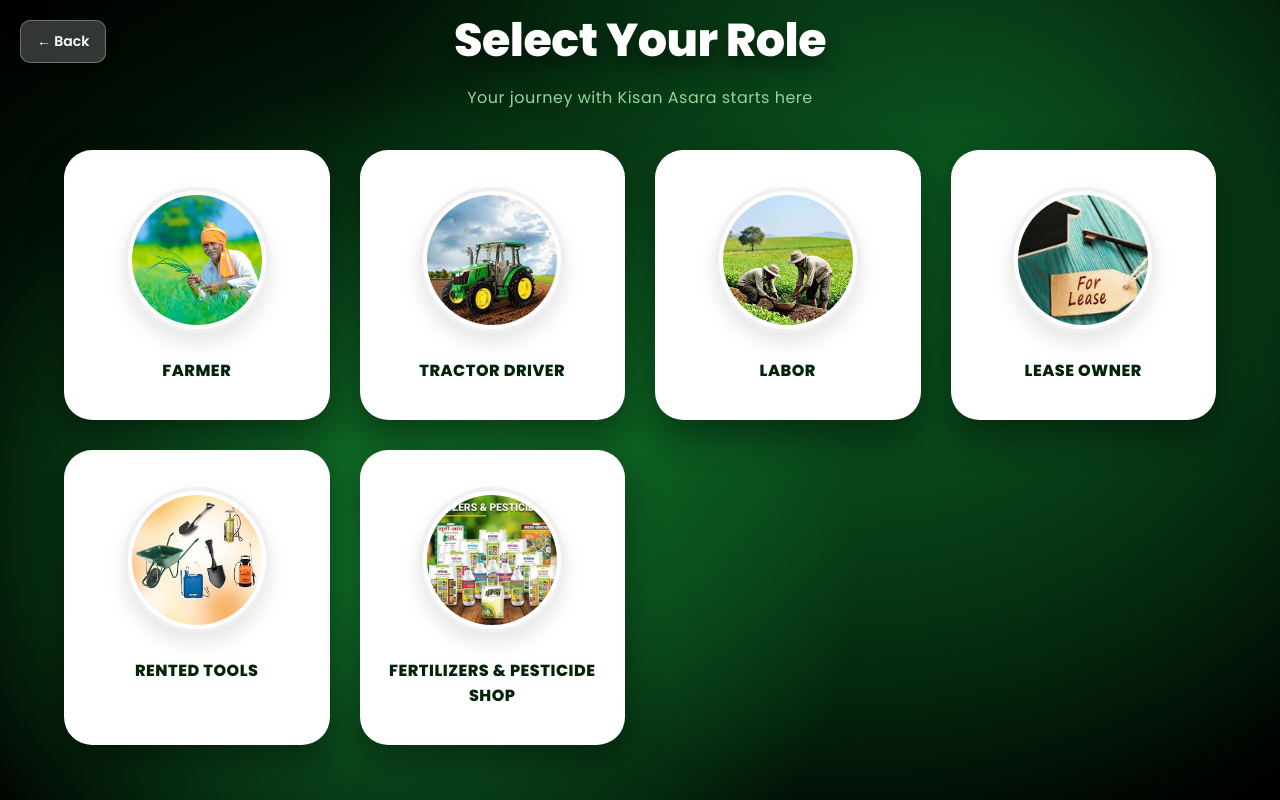
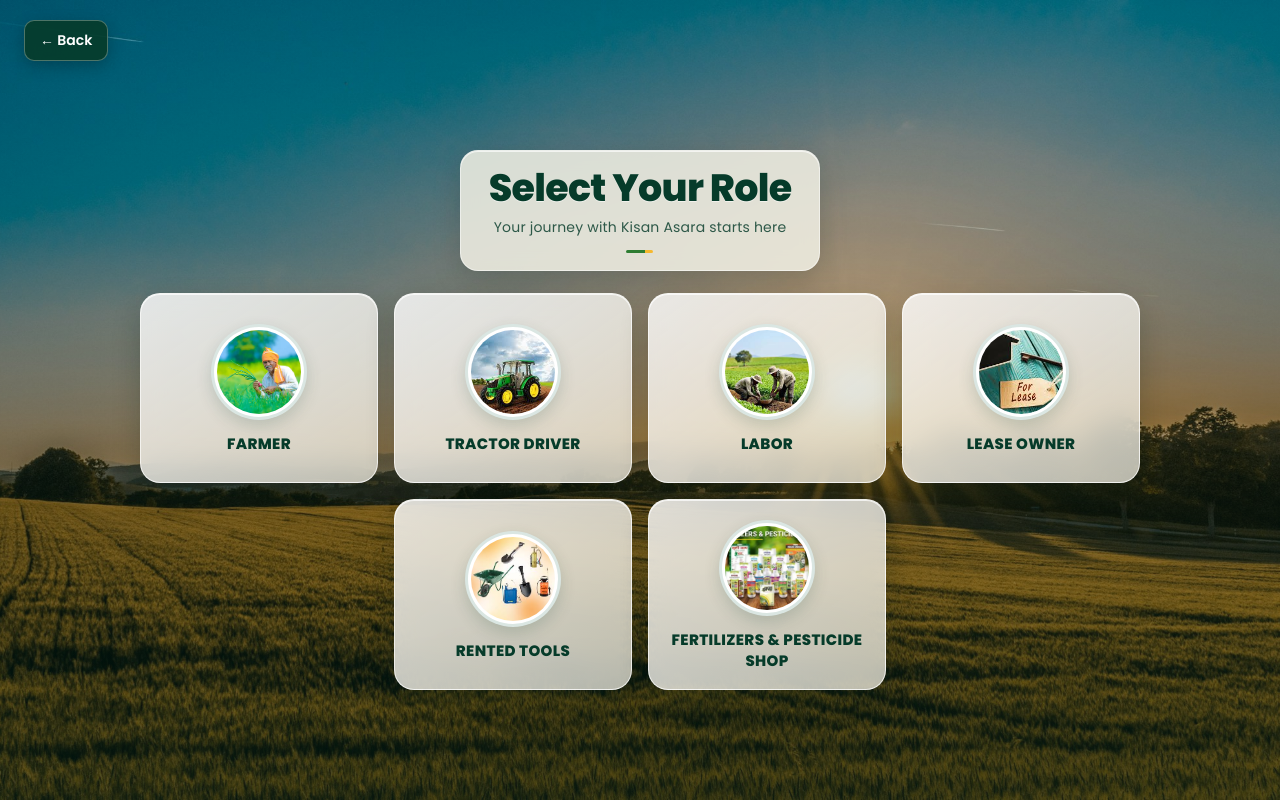
Before and after one commit to praneeth2538/Kisan-Asara, a Django app: page /register_choice/ in a window 1280 px wide. Run offline with Django 5.2, Linux system fonts and the light colour scheme; parts of the project's set-up code (start-up, migrations or seed data) failed here and were passed over.

Commit message:
Update Kisan Asara UI and project improvements

```diff
--- a/kisan1/templates/kisan1/register_choice.html
+++ b/kisan1/templates/kisan1/register_choice.html
@@ -11,15 +11,24 @@
 
     <style>
         :root {
-            --primary-green: #2e7d32;
-            --dark-green: #042409;
-            --accent-lime: #c5e1a5;
+            --forest-green: #063b2a;
+            --deep-emerald: #075a3c;
+            --natural-green: #2e7d32;
+            --cream: #f5f3e8;
+            --warm-yellow: #f5b82e;
+        }
+
+        *,
+        *::before,
+        *::after {
+            box-sizing: border-box;
         }
 
         body {
             margin: 0;
-            padding: 0;
             min-height: 100vh;
+            min-height: 100svh;
+            padding: 76px 24px 36px;
             font-family: 'Poppins', sans-serif;
             display: flex;
             flex-direction: column;
@@ -27,197 +36,144 @@
             justify-content: center;
             overflow-x: hidden;
             position: relative;
-
-            background-color: #010a02;
+            isolation: isolate;
+            background-color: var(--forest-green);
             background-image:
-                radial-gradient(circle at 30% 70%, rgba(25, 171, 64, 0.6) 0%, transparent 45%),
-                radial-gradient(circle at 75% 25%, rgba(13, 102, 37, 0.8) 0%, transparent 55%),
-                radial-gradient(ellipse at 50% 50%, #063d14 0%, #000000 100%);
-            background-attachment: fixed;
-            animation: fadeIn 0.8s ease-in-out;
+                linear-gradient(180deg, rgba(3, 35, 24, 0.2) 0%, rgba(3, 35, 24, 0.38) 58%, rgba(3, 35, 24, 0.56) 100%),
+                url("{% static 'kisan1/images/register-landscape.jpg' %}");
+            background-position: center;
+            background-size: cover;
+            background-repeat: no-repeat;
         }
 
-        /* ✅ BACK BUTTON FIX ONLY */
         .back-btn {
-            position: fixed;
+            position: absolute;
             top: 20px;
-            left: 20px;
+            left: 24px;
             z-index: 9999;
-
-            background: rgba(255, 255, 255, 0.2);
-            backdrop-filter: blur(10px);
-
+            padding: 9px 15px;
+            border: 1px solid rgba(245, 243, 232, 0.3);
+            border-radius: 10px;
+            background: rgba(6, 59, 42, 0.9);
             color: #ffffff;
             text-decoration: none;
             font-weight: 600;
             font-size: 14px;
-
-            padding: 10px 16px;
-            border-radius: 10px;
-
-            border: 1px solid rgba(255, 255, 255, 0.3);
-            box-shadow: 0 4px 12px rgba(0, 0, 0, 0.3);
-
-            transition: all 0.3s ease;
+            box-shadow: 0 5px 16px rgba(0, 0, 0, 0.24);
+            transition: background-color 180ms ease, border-color 180ms ease, transform 180ms ease;
         }
 
         .back-btn:hover {
-            background: #ffffff;
-            color: #042409;
+            background: var(--deep-emerald);
+            border-color: rgba(245, 243, 232, 0.58);
             transform: translateY(-2px);
         }
 
-        @keyframes fadeIn {
-            from {
-                opacity: 0;
-            }
-
-            to {
-                opacity: 1;
-            }
+        .back-btn:focus-visible,
+        .card:focus-visible {
+            outline: 3px solid var(--warm-yellow);
+            outline-offset: 4px;
         }
 
         header {
+            position: relative;
             text-align: center;
-            margin-bottom: 40px;
+            margin: 0 0 22px;
             z-index: 2;
-            animation: slideDown 0.6s ease-out;
+            padding: 14px 28px 17px;
+            border: 1px solid rgba(255, 255, 255, 0.48);
+            border-radius: 18px;
+            background: rgba(245, 243, 232, 0.84);
+            -webkit-backdrop-filter: blur(9px);
+            backdrop-filter: blur(9px);
+            box-shadow: 0 10px 28px rgba(1, 25, 16, 0.17), inset 0 1px 0 rgba(255, 255, 255, 0.68);
         }
 
-        @keyframes slideDown {
-            from {
-                transform: translateY(-20px);
-                opacity: 0;
-            }
-
-            to {
-                transform: translateY(0);
-                opacity: 1;
-            }
+        header::after {
+            content: '';
+            display: block;
+            width: 27px;
+            height: 3px;
+            margin: 12px auto 0;
+            border-radius: 3px;
+            background: linear-gradient(90deg, var(--natural-green) 0 72%, var(--warm-yellow) 72% 100%);
         }
 
         header h2 {
-            font-size: clamp(32px, 5vw, 46px);
-            color: #ffffff;
+            font-size: clamp(29px, 3.5vw, 38px);
+            line-height: 1.2;
+            color: var(--forest-green);
             font-weight: 800;
-            text-shadow: 0 10px 20px rgba(0, 0, 0, 0.5);
-            margin: 0 0 10px 0;
-            letter-spacing: -0.5px;
+            text-shadow: 0 1px 0 rgba(255, 255, 255, 0.55);
+            margin: 0 0 7px;
+            letter-spacing: -0.7px;
         }
 
         header p {
-            color: #90d69b;
+            color: rgba(6, 59, 42, 0.82);
             font-weight: 500;
-            font-size: 16px;
-            letter-spacing: 0.5px;
+            font-size: 14px;
+            letter-spacing: 0.2px;
             margin: 0;
         }
 
         .container {
             display: grid;
-            grid-template-columns: repeat(auto-fit, minmax(220px, 1fr));
-            gap: 30px;
-            width: 90%;
-            max-width: 1200px;
-            padding-bottom: 50px;
+            grid-template-columns: repeat(4, minmax(0, 1fr));
+            gap: 16px;
+            width: min(100%, 1000px);
             z-index: 2;
         }
 
+        .card:nth-child(5) {
+            grid-column: 2;
+        }
+
+        .card:nth-child(6) {
+            grid-column: 3;
+        }
+
         .card {
-            background: #ffffff;
-            border-radius: 28px;
-            padding: 35px 20px;
+            min-height: 190px;
+            padding: 20px 14px 18px;
+            border: 1px solid rgba(255, 255, 255, 0.72);
+            border-radius: 20px;
+            background: linear-gradient(145deg, rgba(255, 255, 255, 0.82), rgba(245, 243, 232, 0.72));
+            -webkit-backdrop-filter: blur(12px);
+            backdrop-filter: blur(12px);
             text-decoration: none;
             display: flex;
             flex-direction: column;
             align-items: center;
-            transition: all 0.4s cubic-bezier(0.4, 0, 0.2, 1);
+            justify-content: center;
+            gap: 13px;
+            transition: transform 220ms ease, box-shadow 220ms ease, border-color 220ms ease;
             position: relative;
-            overflow: hidden;
             text-align: center;
-            box-shadow: 0 15px 35px rgba(0, 0, 0, 0.4);
-            animation: slideUp 0.6s ease-out backwards;
-            border: 2px solid transparent;
-        }
-
-        @keyframes slideUp {
-            from {
-                transform: translateY(30px);
-                opacity: 0;
-            }
-
-            to {
-                transform: translateY(0);
-                opacity: 1;
-            }
-        }
-
-        .card:nth-child(1) {
-            animation-delay: 0.1s;
-        }
-
-        .card:nth-child(2) {
-            animation-delay: 0.2s;
-        }
-
-        .card:nth-child(3) {
-            animation-delay: 0.3s;
-        }
-
-        .card:nth-child(4) {
-            animation-delay: 0.4s;
-        }
-
-        .card:nth-child(5) {
-            animation-delay: 0.5s;
-        }
-
-        .card:nth-child(6) {
-            animation-delay: 0.6s;
-        }
-
-        .card::before {
-            content: '';
-            position: absolute;
-            top: 0;
-            left: -100%;
-            width: 50%;
-            height: 100%;
-            background: linear-gradient(to right, transparent, rgba(255, 255, 255, 0.8), transparent);
-            transform: skewX(-25deg);
-            transition: 0.5s;
-            z-index: 1;
-            pointer-events: none;
-        }
-
-        .card:hover::before {
-            left: 150%;
+            box-shadow: 0 12px 28px rgba(1, 25, 16, 0.24), inset 0 1px 0 rgba(255, 255, 255, 0.72);
         }
 
         .card:hover {
-            transform: translateY(-12px) scale(1.02);
-            border-color: #118a28;
-            box-shadow: 0 25px 50px rgba(0, 0, 0, 0.6);
+            transform: translateY(-5px);
+            border-color: rgba(245, 243, 232, 0.98);
+            box-shadow: 0 18px 36px rgba(1, 25, 16, 0.34);
         }
 
         .img-wrapper {
-            width: 130px;
-            height: 130px;
+            width: 96px;
+            height: 96px;
+            flex: 0 0 auto;
             border-radius: 50%;
-            border: 4px solid #f0f0f0;
-            box-shadow: 0 10px 20px rgba(0, 0, 0, 0.1);
-            margin-bottom: 25px;
-            background: white;
-            padding: 4px;
-            transition: 0.4s;
-            z-index: 2;
-            position: relative;
+            border: 3px solid rgba(7, 90, 60, 0.15);
+            box-shadow: 0 6px 16px rgba(6, 59, 42, 0.16);
+            background: #ffffff;
+            padding: 3px;
+            transition: transform 220ms ease, border-color 220ms ease;
         }
 
         .card:hover .img-wrapper {
-            transform: rotate(5deg) scale(1.08);
-            border-color: #118a28;
-            box-shadow: 0 15px 25px rgba(17, 138, 40, 0.3);
+            transform: scale(1.04);
+            border-color: var(--natural-green);
         }
 
         .img-wrapper img {
@@ -225,42 +181,115 @@
             height: 100%;
             object-fit: cover;
             border-radius: 50%;
+            display: block;
         }
 
         .card p {
-            color: var(--dark-green);
-            font-size: 16px;
-            font-weight: 800;
+            color: var(--forest-green);
+            font-size: 15px;
+            line-height: 1.4;
+            font-weight: 700;
             margin: 0;
             text-transform: uppercase;
-            letter-spacing: 0.5px;
-            z-index: 2;
-            position: relative;
+            letter-spacing: 0.35px;
         }
 
-        @media (max-width: 480px) {
+        .otp-alert {
+            width: min(100%, 720px);
+            margin: 0 0 18px;
+            padding: 12px 16px;
+            border: 1px solid rgba(245, 243, 232, 0.65);
+            border-radius: 12px;
+            background: rgba(245, 243, 232, 0.94);
+            color: var(--forest-green);
+            text-align: center;
+            z-index: 2;
+        }
+
+        @media (max-width: 900px) {
             .container {
-                grid-template-columns: 1fr 1fr;
-                gap: 15px;
+                grid-template-columns: repeat(3, minmax(0, 1fr));
+                max-width: 720px;
+            }
+
+            .card:nth-child(5),
+            .card:nth-child(6) {
+                grid-column: auto;
+            }
+        }
+
+        @media (max-width: 560px) {
+            body {
+                padding: 76px 16px 28px;
+            }
+
+            .back-btn {
+                top: 16px;
+                left: 16px;
+            }
+
+            header {
+                margin-bottom: 20px;
+                padding: 12px 16px 14px;
+            }
+
+            header h2 {
+                font-size: clamp(27px, 7vw, 33px);
+            }
+
+            header p {
+                font-size: 14px;
+            }
+
+            .container {
+                grid-template-columns: repeat(2, minmax(0, 1fr));
+                gap: 12px;
             }
 
             .card {
-                padding: 25px 10px;
-                border-radius: 20px;
+                min-height: 166px;
+                padding: 16px 9px;
+                border-radius: 18px;
+                gap: 10px;
             }
 
             .img-wrapper {
-                width: 90px;
-                height: 90px;
-                margin-bottom: 15px;
+                width: 78px;
+                height: 78px;
             }
 
             .card p {
-                font-size: 13px;
+                font-size: 12px;
+                letter-spacing: 0.2px;
+            }
+        }
+
+        @media (max-width: 350px) {
+            body {
+                padding-right: 12px;
+                padding-left: 12px;
             }
 
-            header h2 {
-                font-size: 28px;
+            .container {
+                gap: 9px;
+            }
+
+            .card {
+                min-height: 154px;
+            }
+
+            .img-wrapper {
+                width: 72px;
+                height: 72px;
+            }
+        }
+
+        @media (prefers-reduced-motion: reduce) {
+            *,
+            *::before,
+            *::after {
+                scroll-behavior: auto !important;
+                transition-duration: 0.01ms !important;
             }
         }
     </style>
@@ -268,7 +297,6 @@
 
 <body>
 
-    <!-- ✅ FIXED BUTTON ONLY -->
     <a href="{% url 'welcome' %}" class="back-btn">← {% trans "Back" %}</a>
 
     <header>
```
Also changed, not shown: kisan1/static/kisan1/images/register-landscape.jpg (added).
